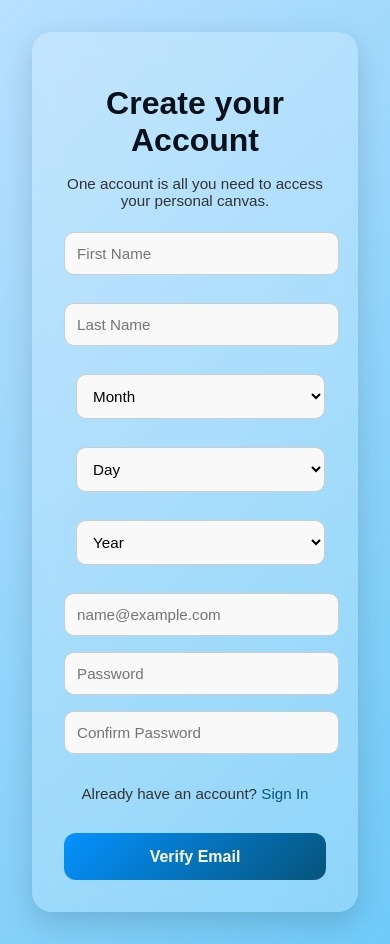
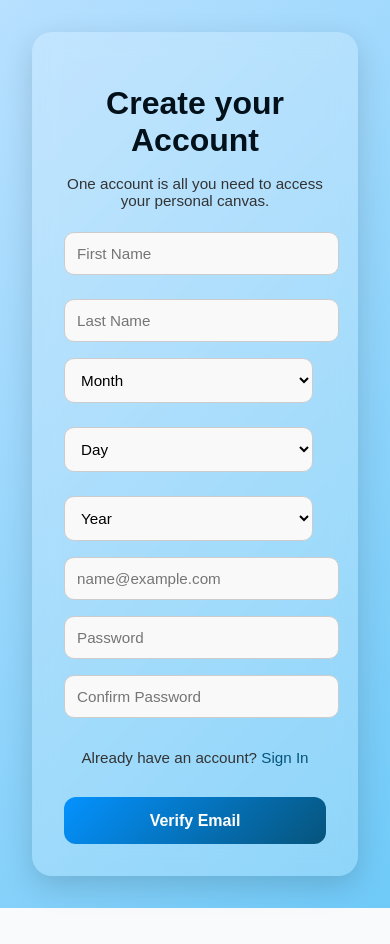
Before and after one commit to ManjotKaurGill/Task-Canvas, a React (Create React App) app: page /signup in a window 390 px wide. After the commit the page ends 908 px from the top, so only its background shows below. Built offline with nearby package versions, Linux system fonts and the light colour scheme; no server answers.

Commit message:
Update signup.css

```diff
--- a/src/styles/signup.css
+++ b/src/styles/signup.css
@@ -92,15 +92,10 @@
 }
 
 @media (max-width: 480px) {
-  .name-fields {
+  .name-fields,
+  .birthday-fields {
     flex-direction: column;
     width: 95%;
-  }
-
-  .birthday-fields {
-    flex-direction: column;
-    padding: 0.75rem;
-    font-size: 0.95rem;
-    width: 95%;
+    gap: 0.5rem;
   }
 }
```
